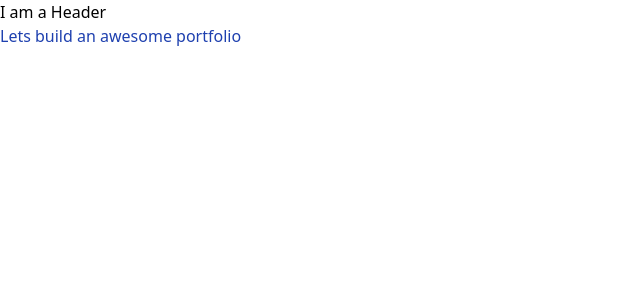
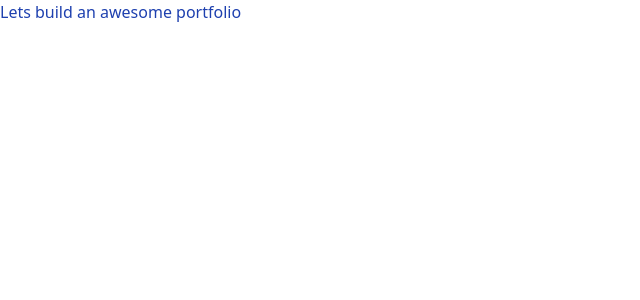
Before and after one commit to jmdc89/NextJSPortfolio, a Next.js app: page / in a window 1280 px wide. Shown: the top 300 px of the page, without its empty margins (0-640 px from the left). Built offline with nearby package versions, Linux system fonts and the light colour scheme.

Commit message:
Update Header.tsx
header

```diff
--- a/components/Header.tsx
+++ b/components/Header.tsx
@@ -4,6 +4,10 @@ type Props = {}
 
 export default function Header({}: Props) {
   return (
-    <div>I am a Header</div>
+    <header>
+      <div>
+          {/* Social Icons */}
+      </div>
+    </header>
   )
 }
```
